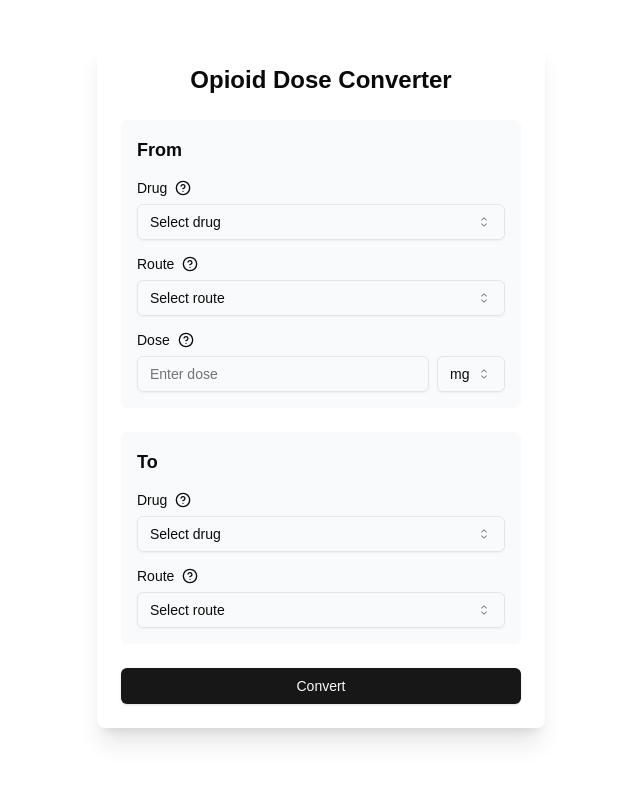
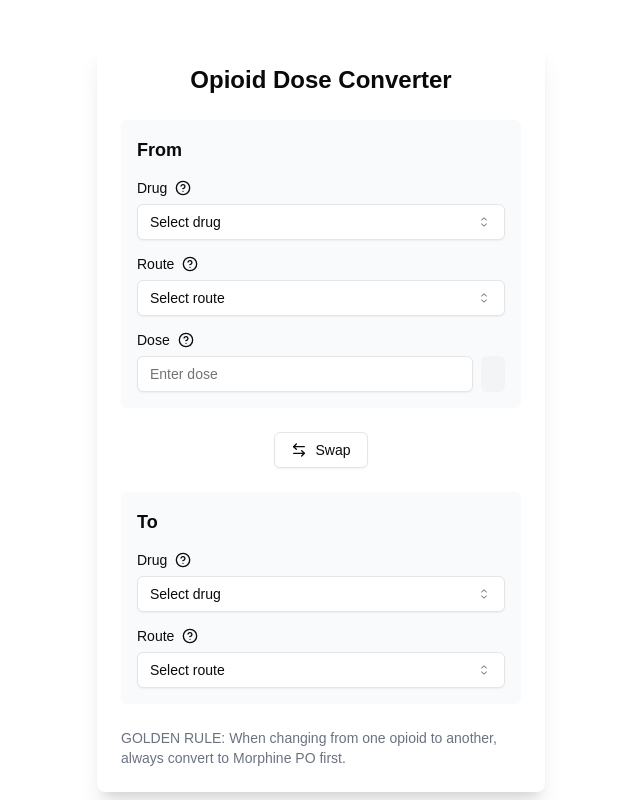
Before and after one commit to shanesull/opioid-dose-converter, a Next.js app: page / in a window 1280 px wide. Shown: the whole page, without its empty margins (319-959 px from the left). Built offline with nearby package versions, Linux system fonts and the light colour scheme.

Commit message:
Added fallback conversion ratios

```diff
--- a/src/app/page.tsx
+++ b/src/app/page.tsx
@@ -12,7 +12,7 @@ import { Input } from "@/components/ui/input";
 import { Button } from "@/components/ui/button";
 import { Label } from "@/components/ui/label";
 import { Alert, AlertDescription, AlertTitle } from "@/components/ui/alert";
-import { AlertCircle, HelpCircle } from "lucide-react";
+import { AlertCircle, HelpCircle, ArrowLeftRight } from "lucide-react";
 import {
 	Tooltip,
 	TooltipContent,
@@ -21,14 +21,14 @@ import {
 } from "@/components/ui/tooltip";
 
 const opioids = [
+	{ name: "Alfentanil", routes: ["SC"] },
+	{ name: "Buprenorphine", routes: ["Transdermal"] },
+	{ name: "Codeine", routes: ["PO"] },
+	{ name: "Fentanyl", routes: ["Transdermal", "SC"] },
+	{ name: "Hydromorphone", routes: ["PO", "SC"] },
 	{ name: "Morphine", routes: ["PO", "SC"] },
 	{ name: "Oxycodone", routes: ["PO", "SC"] },
-	{ name: "Hydromorphone", routes: ["PO", "SC"] },
-	{ name: "Fentanyl", routes: ["Transdermal", "SC"] },
-	{ name: "Alfentanil", routes: ["SC"] },
-	{ name: "Buprenorphine", routes: ["Transdermal"] },
 	{ name: "Tramadol", routes: ["PO"] },
-	{ name: "Codeine", routes: ["PO"] },
 ];
 
 // Define types for the conversion ratios
@@ -41,6 +41,21 @@ interface ConversionRatios {
 	};
 }
 
+const opioidUnits = {
+	"Morphine PO": "mg",
+	"Morphine SC": "mg",
+	"Oxycodone PO": "mg",
+	"Oxycodone SC": "mg",
+	"Hydromorphone PO": "mg",
+	"Hydromorphone SC": "mg",
+	"Fentanyl Transdermal": "mcg/hour",
+	"Fentanyl SC": "mcg",
+	"Alfentanil SC": "mg",
+	"Buprenorphine Transdermal": "mcg/hour",
+	"Tramadol PO": "mg",
+	"Codeine PO": "mg",
+};
+
 const conversionRatios: ConversionRatios = {
 	"Morphine PO": {
 		"Morphine SC": 0.5,
@@ -48,12 +63,19 @@ const conversionRatios: ConversionRatios = {
 		"Oxycodone SC": 0.25,
 		"Hydromorphone PO": 0.13,
 		"Hydromorphone SC": 0.06,
-		"Fentanyl Transdermal": "n/a", // No low-dose product
-		"Fentanyl SC": 50 / 5, // 50mcg for 5mg Morphine PO
-		"Alfentanil SC": 0.3 / 5, // 0.3mg for 5mg Morphine PO
-		"Buprenorphine Transdermal": 5 / 10, // 5mcg/hour for 10mg Morphine PO
-		"Tramadol PO": 10, // 50mg Tramadol for 5mg Morphine PO
-		"Codeine PO": 10, // 50mg Codeine for 5mg Morphine PO
+		"Fentanyl Transdermal": {
+			15: "6mcg/hour",
+			30: "12mcg/hour",
+			60: "25mcg/hour",
+			120: "50mcg/hour",
+			180: "75mcg/hour",
+			fallbackRatio: 5 / 12,
+		},
+		"Fentanyl SC": 50 / 5,
+		"Alfentanil SC": 0.3 / 5,
+		"Buprenorphine Transdermal": 5 / 10,
+		"Tramadol PO": 10,
+		"Codeine PO": 10,
 	},
 	"Morphine SC": {
 		"Morphine PO": 2,
@@ -61,12 +83,19 @@ const conversionRatios: ConversionRatios = {
 		"Oxycodone SC": 0.5,
 		"Hydromorphone PO": 0.25,
 		"Hydromorphone SC": 0.13,
-		"Fentanyl Transdermal": "n/a", // No low-dose product
-		"Fentanyl SC": 100 / 10, // 100mcg for 10mg Morphine SC
-		"Alfentanil SC": 0.3 / 10, // 0.3mg for 10mg Morphine SC
-		"Buprenorphine Transdermal": 10 / 20, // 10mcg/hour for 20mg Morphine SC
-		"Tramadol PO": 20, // 100mg Tramadol for 10mg Morphine SC
-		"Codeine PO": 20, // 100mg Codeine for 10mg Morphine SC
+		"Fentanyl Transdermal": {
+			7.5: "6mcg/hour",
+			15: "12mcg/hour",
+			30: "25mcg/hour",
+			60: "50mcg/hour",
+			90: "75mcg/hour",
+			fallbackRatio: 5 / 6,
+		},
+		"Fentanyl SC": 100 / 10,
+		"Alfentanil SC": 0.3 / 10,
+		"Buprenorphine Transdermal": 10 / 20,
+		"Tramadol PO": 20,
+		"Codeine PO": 20,
 	},
 	"Oxycodone PO": {
 		"Morphine PO": 2,
@@ -122,37 +151,37 @@ const conversionRatios: ConversionRatios = {
 	},
 	"Fentanyl Transdermal": {
 		"Morphine PO": {
-			6: "n/a", // No product
-			12: "25mcg/hour", // 25mcg/hour patch equivalent to ~60mg Morphine PO
-			25: "50mcg/hour", // 50mcg/hour patch equivalent to ~120mg Morphine PO
-			50: "75mcg/hour", // 75mcg/hour patch equivalent to ~180mg Morphine PO
-			75: "100mcg/hour", // 100mcg/hour patch equivalent to ~240mg Morphine PO
-			100: "n/a", // No product beyond 100mcg/hour
+			"6mcg/hour": 15,
+			"12mcg/hour": 30,
+			"25mcg/hour": 60,
+			"50mcg/hour": 120,
+			"75mcg/hour": 180,
+			fallbackRatio: 12 / 5,
 		},
 		"Morphine SC": {
-			6: "n/a", // No product
-			12: "25mcg/hour", // 25mcg/hour patch equivalent to ~60mg Morphine SC
-			25: "50mcg/hour", // 50mcg/hour patch equivalent to ~120mg Morphine SC
-			50: "75mcg/hour", // 75mcg/hour patch equivalent to ~180mg Morphine SC
-			75: "n/a", // No higher dose product
-			100: "n/a",
+			"6mcg/hour": 7.5,
+			"12mcg/hour": 15,
+			"25mcg/hour": 30,
+			"50mcg/hour": 60,
+			"75mcg/hour": 90,
+			fallbackRatio: 6 / 5,
 		},
 	},
 	"Fentanyl SC": {
-		"Morphine PO": 2,
-		"Morphine SC": 1,
-		"Oxycodone PO": 0.5,
-		"Oxycodone SC": 0.25,
-		"Hydromorphone PO": 0.1,
-		"Hydromorphone SC": 0.05,
-		"Fentanyl Transdermal": "n/a", // No direct equivalent
-		"Alfentanil SC": 0.01,
-		"Buprenorphine Transdermal": "n/a", // No direct equivalent
-		"Tramadol PO": 0.02,
-		"Codeine PO": 0.02,
+		"Morphine PO": 0.1,
+		"Morphine SC": 0.05, // 100mcg Fentanyl SC = 5mg Morphine SC
+		"Oxycodone PO": 5 / 100, // 100mcg Fentanyl SC = 5mg Oxycodone PO
+		"Oxycodone SC": 2.5 / 100, // 100mcg Fentanyl SC = 2.5mg Oxycodone SC
+		"Hydromorphone PO": 1.3 / 100, // 100mcg Fentanyl SC = 1.3mg Hydromorphone PO
+		"Hydromorphone SC": 0.6 / 100, // 100mcg Fentanyl SC = 0.6mg Hydromorphone SC
+		"Fentanyl Transdermal": 0.04,
+		"Alfentanil SC": 0.3 / 100, // 100mcg Fentanyl SC = 0.3mg Alfentanil SC
+		"Buprenorphine Transdermal": 0.02, // No direct equivalent
+		"Tramadol PO": 1, // 100mcg Fentanyl SC = 50mg Tramadol PO
+		"Codeine PO": 1, // 100mcg Fentanyl SC = 50mg Codeine PO
 	},
 	"Alfentanil SC": {
-		"Morphine PO": 10,
+		"Morphine PO": 30,
 		"Morphine SC": 5,
 		"Oxycodone PO": 5,
 		"Oxycodone SC": 2.5,
@@ -165,7 +194,7 @@ const conversionRatios: ConversionRatios = {
 		"Codeine PO": 50,
 	},
 	"Buprenorphine Transdermal": {
-		"Morphine PO": 10,
+		"Morphine PO": 100,
 		"Morphine SC": 5,
 		"Oxycodone PO": 5,
 		"Oxycodone SC": 2.5,
@@ -209,21 +238,23 @@ export default function Component() {
 	const [fromDrug, setFromDrug] = useState("");
 	const [fromRoute, setFromRoute] = useState("");
 	const [fromDose, setFromDose] = useState("");
-	const [fromUnit, setFromUnit] = useState("mg");
 	const [toDrug, setToDrug] = useState("");
 	const [toRoute, setToRoute] = useState("");
 	const [convertedDose, setConvertedDose] = useState("");
 	const [error, setError] = useState("");
+	const [warning, setWarning] = useState("");
 	const [reductionPercentage, setReductionPercentage] = useState("30");
 	const [reducedDose, setReducedDose] = useState("");
+	const [usingFallback, setUsingFallback] = useState(false);
 
 	const handleConvert = () => {
 		setError("");
+		setWarning("");
 		setConvertedDose("");
 		setReducedDose("");
+		setUsingFallback(false);
 
 		if (!fromDrug || !fromRoute || !toDrug || !toRoute || !fromDose) {
-			setError("Please fill in all fields");
 			return;
 		}
 
@@ -231,59 +262,107 @@ export default function Component() {
 		const toKey = `${toDrug} ${toRoute}`;
 
 		let dose = parseFloat(fromDose);
-		if (fromUnit === "mcg") {
-			dose = dose / 1000; // Convert mcg to mg
+		if (isNaN(dose)) {
+			return;
 		}
 
 		if (
-			fromKey in conversionRatios &&
-			toKey in conversionRatios[fromKey as OpioidRoute]
+			conversionRatios[fromKey] &&
+			conversionRatios[fromKey][toKey] !== undefined
 		) {
-			const conversion =
-				conversionRatios[fromKey as OpioidRoute][toKey as OpioidRoute];
-
-			if (fromKey === "Fentanyl Transdermal") {
-				// Handle Fentanyl Transdermal conversion
-				if (typeof conversion === "object" && !Array.isArray(conversion)) {
-					const doseRanges = Object.keys(conversion)
+			if (typeof conversionRatios[fromKey][toKey] === "object") {
+				const specificConversions = conversionRatios[fromKey][toKey];
+				const exactMatch = specificConversions[dose];
+				if (exactMatch) {
+					setConvertedDose(exactMatch.toString());
+				} else {
+					const fallbackRatio = specificConversions.fallbackRatio;
+					if (fallbackRatio) {
+						const result = dose * fallbackRatio;
+						setConvertedDose(result.toFixed(2));
+						setWarning(
+							"This conversion uses a fallback ratio. The exact product may not be available. Please consult with a healthcare professional.",
+						);
+						setUsingFallback(true);
+					} else {
+						const closestDose = Object.keys(specificConversions)
+							.filter((key) => key !== "fallbackRatio")
 							.map(Number)
-						.sort((a, b) => a - b);
-					const closestDose =
-						doseRanges.find((d) => d >= dose) ||
-						doseRanges[doseRanges.length - 1];
-					const convertedPatch = conversion[closestDose];
-					if (convertedPatch === "n/a") {
-						setError(
-							"No appropriate patch strength available for this conversion.",
+							.reduce((a, b) =>
+								Math.abs(b - dose) < Math.abs(a - dose) ? b : a,
 							);
-					} else {
-						setConvertedDose(convertedPatch);
+						setConvertedDose(specificConversions[closestDose]);
+						setWarning(
+							"No exact match found. Using the closest available dose. Please consult with a healthcare professional.",
+						);
 					}
 				}
-			} else if (conversion === "n/a") {
-				setError("No product available for the given dose and conversion.");
-			} else if (typeof conversion === "number") {
-				const result = dose * conversion;
+			} else {
+				const ratio = conversionRatios[fromKey][toKey];
+				const result = dose * ratio;
 				setConvertedDose(result.toFixed(2));
 			}
 		} else if (fromKey === toKey) {
 			setConvertedDose(fromDose);
 		} else {
-			setError(
-				"Direct conversion not available. Please convert to Morphine PO first.",
+			// Use a general fallback ratio when no direct conversion is available
+			const generalFallbackRatio = 1; // You may want to adjust this value
+			const result = dose * generalFallbackRatio;
+			setConvertedDose(result.toFixed(2));
+			setWarning(
+				"This conversion uses a general fallback ratio. The product may not be available or the conversion may not be accurate. Please consult with a healthcare professional.",
 			);
+			setUsingFallback(true);
 		}
 	};
 
+	const handleSwap = () => {
+		setFromDrug(toDrug);
+		setFromRoute(toRoute);
+		setToDrug(fromDrug);
+		setToRoute(fromRoute);
+		setFromDose("");
+		setConvertedDose("");
+		setReducedDose("");
+		setError("");
+		setWarning("");
+		setUsingFallback(false);
+	};
+
 	useEffect(() => {
-		if (convertedDose && convertedDose !== "n/a") {
+		if (fromDrug && fromRoute && toDrug && toRoute && fromDose) {
+			handleConvert();
+		} else {
+			setConvertedDose("");
+			setReducedDose("");
+			setError("");
+			setWarning("");
+			setUsingFallback(false);
+		}
+	}, [fromDrug, fromRoute, toDrug, toRoute, fromDose]);
+
+	useEffect(() => {
+		if (convertedDose) {
+			const parsedDose = parseFloat(convertedDose);
+			if (!isNaN(parsedDose)) {
 				const reduced =
-				parseFloat(convertedDose) * (1 - parseFloat(reductionPercentage) / 100);
+					parsedDose * (1 - parseFloat(reductionPercentage) / 100);
 				setReducedDose(reduced.toFixed(2));
 			} else {
 				setReducedDose("");
 			}
+		} else {
+			setReducedDose("");
+		}
 	}, [convertedDose, reductionPercentage]);
+
+	const displayConvertedDose = () => {
+		if (convertedDose.includes("mcg/hour")) {
+			return convertedDose;
+		} else {
+			return `${convertedDose} ${opioidUnits[`${toDrug} ${toRoute}`] || ""}`;
+		}
+	};
 
 	return (
 		<TooltipProvider>
@@ -306,8 +385,8 @@ export default function Component() {
 									</TooltipContent>
 								</Tooltip>
 							</Label>
-							<Select onValueChange={setFromDrug}>
-								<SelectTrigger id="from-drug">
+							<Select value={fromDrug} onValueChange={setFromDrug}>
+								<SelectTrigger id="from-drug" className="bg-white">
 									<SelectValue placeholder="Select drug" />
 								</SelectTrigger>
 								<SelectContent>
@@ -331,8 +410,8 @@ export default function Component() {
 									</TooltipContent>
 								</Tooltip>
 							</Label>
-							<Select onValueChange={setFromRoute}>
-								<SelectTrigger id="from-route">
+							<Select value={fromRoute} onValueChange={setFromRoute}>
+								<SelectTrigger id="from-route" className="bg-white">
 									<SelectValue placeholder="Select route" />
 								</SelectTrigger>
 								<SelectContent>
@@ -367,19 +446,23 @@ export default function Component() {
 									value={fromDose}
 									onChange={(e) => setFromDose(e.target.value)}
 									placeholder="Enter dose"
-									className="flex-grow"
+									className="flex-grow bg-white"
 								/>
-								<Select value={fromUnit} onValueChange={setFromUnit}>
-									<SelectTrigger className="w-[80px]">
-										<SelectValue placeholder="Unit" />
-									</SelectTrigger>
-									<SelectContent>
-										<SelectItem value="mg">mg</SelectItem>
-										<SelectItem value="mcg">mcg</SelectItem>
-									</SelectContent>
-								</Select>
+								<span className="flex items-center px-3 rounded-md bg-gray-100">
+									{opioidUnits[`${fromDrug} ${fromRoute}`] || ""}
+								</span>
 							</div>
 						</div>
+					</div>
+					<div className="flex justify-center">
+						<Button
+							onClick={handleSwap}
+							variant="outline"
+							className="flex items-center"
+						>
+							<ArrowLeftRight className="mr-2 h-4 w-4" />
+							Swap
+						</Button>
 					</div>
 					<div className="space-y-4 p-4 bg-gray-50 rounded-md">
 						<h2 className="text-lg font-semibold">To</h2>
@@ -395,8 +478,8 @@ export default function Component() {
 									</TooltipContent>
 								</Tooltip>
 							</Label>
-							<Select onValueChange={setToDrug}>
-								<SelectTrigger id="to-drug">
+							<Select value={toDrug} onValueChange={setToDrug}>
+								<SelectTrigger id="to-drug" className="bg-white">
 									<SelectValue placeholder="Select drug" />
 								</SelectTrigger>
 								<SelectContent>
@@ -420,8 +503,8 @@ export default function Component() {
 									</TooltipContent>
 								</Tooltip>
 							</Label>
-							<Select onValueChange={setToRoute}>
-								<SelectTrigger id="to-route">
+							<Select value={toRoute} onValueChange={setToRoute}>
+								<SelectTrigger id="to-route" className="bg-white">
 									<SelectValue placeholder="Select route" />
 								</SelectTrigger>
 								<SelectContent>
@@ -436,9 +519,6 @@ export default function Component() {
 							</Select>
 						</div>
 					</div>
-					<Button onClick={handleConvert} className="w-full">
-						Convert
-					</Button>
 					{error && (
 						<Alert variant="destructive">
 							<AlertCircle className="h-4 w-4" />
@@ -446,16 +526,26 @@ export default function Component() {
 							<AlertDescription>{error}</AlertDescription>
 						</Alert>
 					)}
+					{warning && (
+						<Alert variant="warning">
+							<AlertCircle className="h-4 w-4" />
+							<AlertTitle>Warning</AlertTitle>
+							<AlertDescription>{warning}</AlertDescription>
+						</Alert>
+					)}
 					{convertedDose && (
+						<div
+							className={`p-4 rounded-md ${usingFallback ? "bg-orange-100" : "bg-green-100"}`}
+						>
 							<Alert>
 								<AlertTitle>Converted Dose</AlertTitle>
-							<AlertDescription>
-								{convertedDose}{" "}
-								{toDrug === "Fentanyl" && toRoute === "Transdermal" ? "" : "mg"}
+								<AlertDescription className="text-lg font-semibold">
+									{displayConvertedDose()}
 								</AlertDescription>
 							</Alert>
+						</div>
 					)}
-					{convertedDose && convertedDose !== "n/a" && (
+					{convertedDose && (
 						<div className="space-y-4 p-4 bg-gray-50 rounded-md">
 							<h2 className="text-lg font-semibold">Reduced Dose</h2>
 							<div className="space-y-2">
@@ -477,7 +567,7 @@ export default function Component() {
 									value={reductionPercentage}
 									onValueChange={setReductionPercentage}
 								>
-									<SelectTrigger id="reduction-percentage">
+									<SelectTrigger id="reduction-percentage" className="bg-white">
 										<SelectValue placeholder="Select percentage" />
 									</SelectTrigger>
 									<SelectContent>
@@ -492,19 +582,16 @@ export default function Component() {
 							<Alert>
 								<AlertTitle>Reduced Dose</AlertTitle>
 								<AlertDescription>
-									{reducedDose}{" "}
-									{toDrug === "Fentanyl" && toRoute === "Transdermal"
-										? ""
-										: "mg"}
+									{reducedDose} {opioidUnits[`${toDrug} ${toRoute}`] || ""}
 								</AlertDescription>
 							</Alert>
 						</div>
 					)}
 				</div>
-				{/* <p className="mt-6 text-sm text-gray-500">
+				<p className="mt-6 text-sm text-gray-500">
 					GOLDEN RULE: When changing from one opioid to another, always convert
 					to Morphine PO first.
-				</p> */}
+				</p>
 			</div>
 		</TooltipProvider>
 	);
```
Lines whose indentation alone changed are shown as unchanged.
